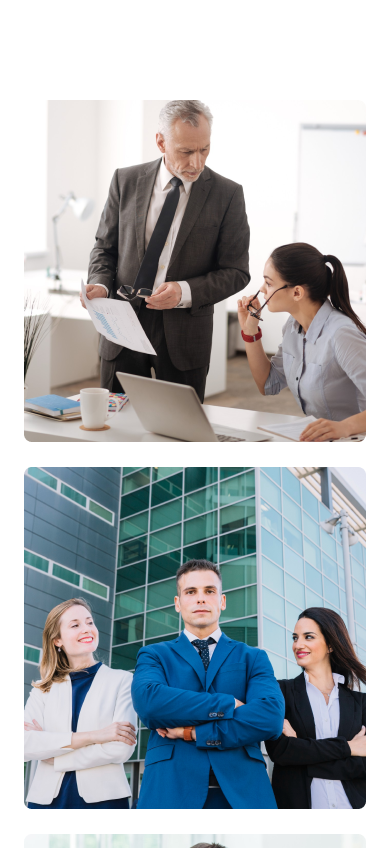
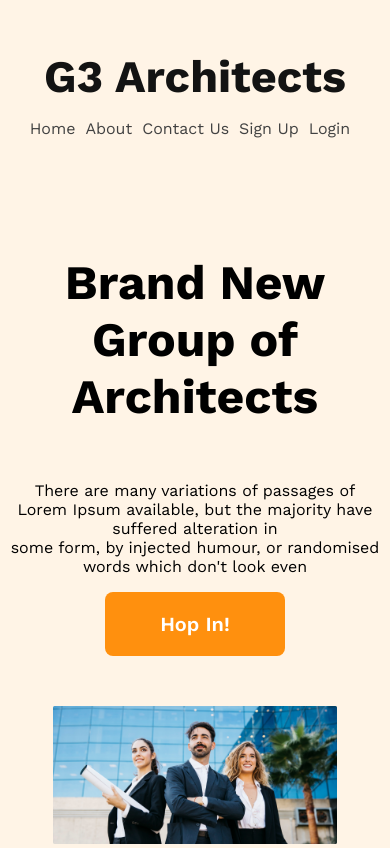
Before and after one commit to tahajibefaj/architect-g3, a plain HTML site: page index.html in a window 390 px wide. Shown: the top 848 px of the page. Drawn offline with nearby package versions, Linux system fonts and the light colour scheme.

Commit message:
100% responsive

```diff
--- a/styles/style.css
+++ b/styles/style.css
@@ -374,13 +374,43 @@ body {
 
 /* --------MEDIA QUARIES-------- */
 
+@media only screen and (max-width:688px) {
 
-.banner,
-.header {
-    display: none;
-}
+    /* top container (nav part) */
 
-@media only screen and (max-width:688px) {
+    .top-container {
+        justify-content: center;
+        flex-direction: column;
+    }
+
+    .logo {
+        text-align: center;
+    }
+
+    .nav-container ul {
+        justify-content: center;
+        padding: 0;
+    }
+
+    .nav-container ul li {
+        margin: 0;
+        list-style: none;
+        margin-right: 10px;
+    }
+
+
+    /* banner  */
+
+    .banner-title {
+        padding: 0 10px;
+        font-size: 300%;
+    }
+
+    .banner-description {
+        padding: 0 10px;
+    }
+
+
 
 
      /* feature - 1 */
@@ -401,7 +431,7 @@ body {
      }
 
      .feature-1 .common-description {
-        padding: 0 20px;
+        padding: 0 10px;
         text-align: center;
      }
 
@@ -435,7 +465,7 @@ body {
 
     .feature-2 .feature-info-container .common-description {
         text-align: center;
-        padding: 0 20px;
+        padding: 0 10px;
         margin-bottom: 30px;
     }
 
@@ -549,7 +579,7 @@ body {
     }
 
     .subscribe-text {
-        padding: 0 20px;
+        padding: 0 10px;
         text-align: center;
     }
 
@@ -569,6 +599,6 @@ body {
 
     .footer-container {
         width: 100%;
-        padding: 0 20px;
+        padding: 0 10px;
     }
 }
```
